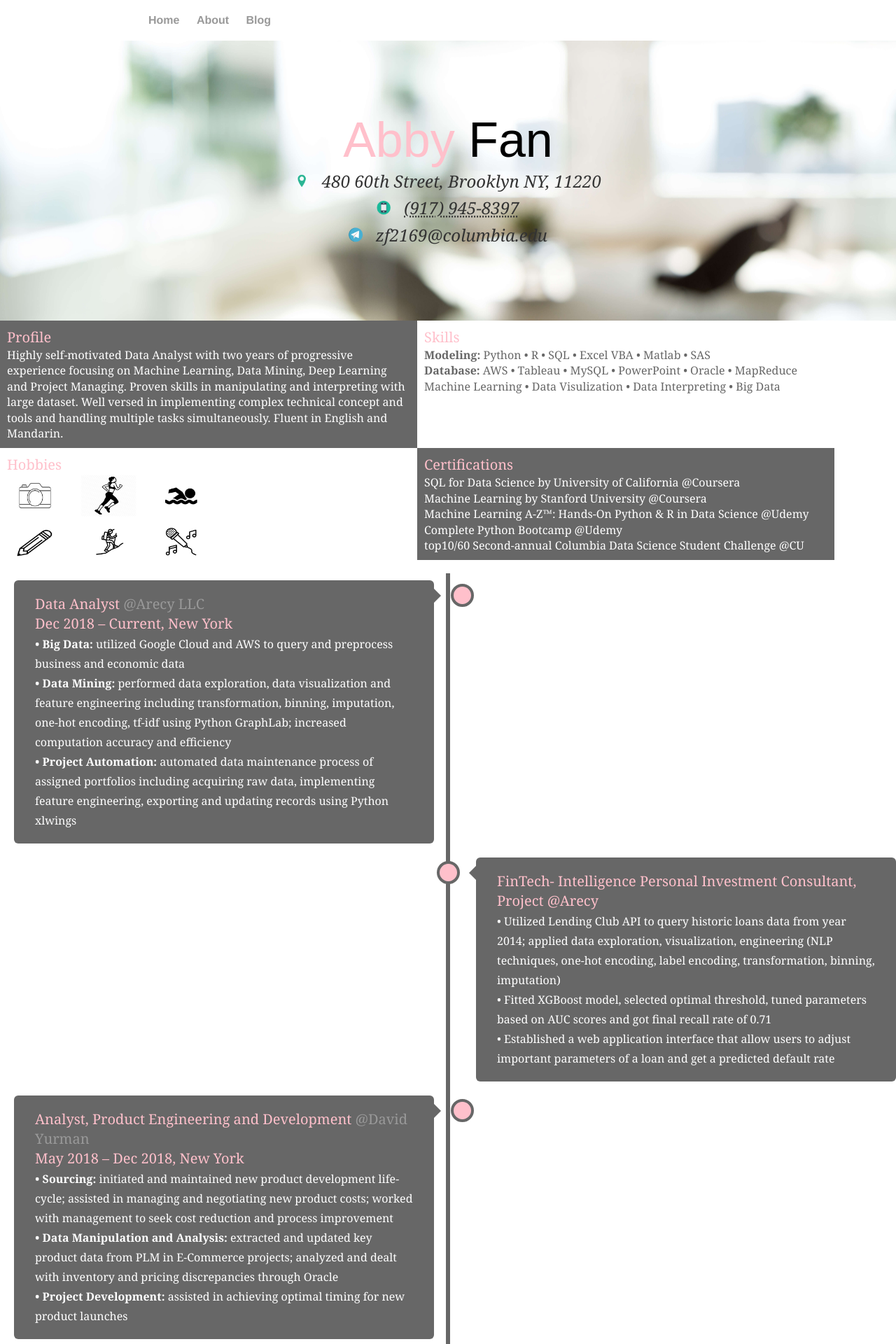
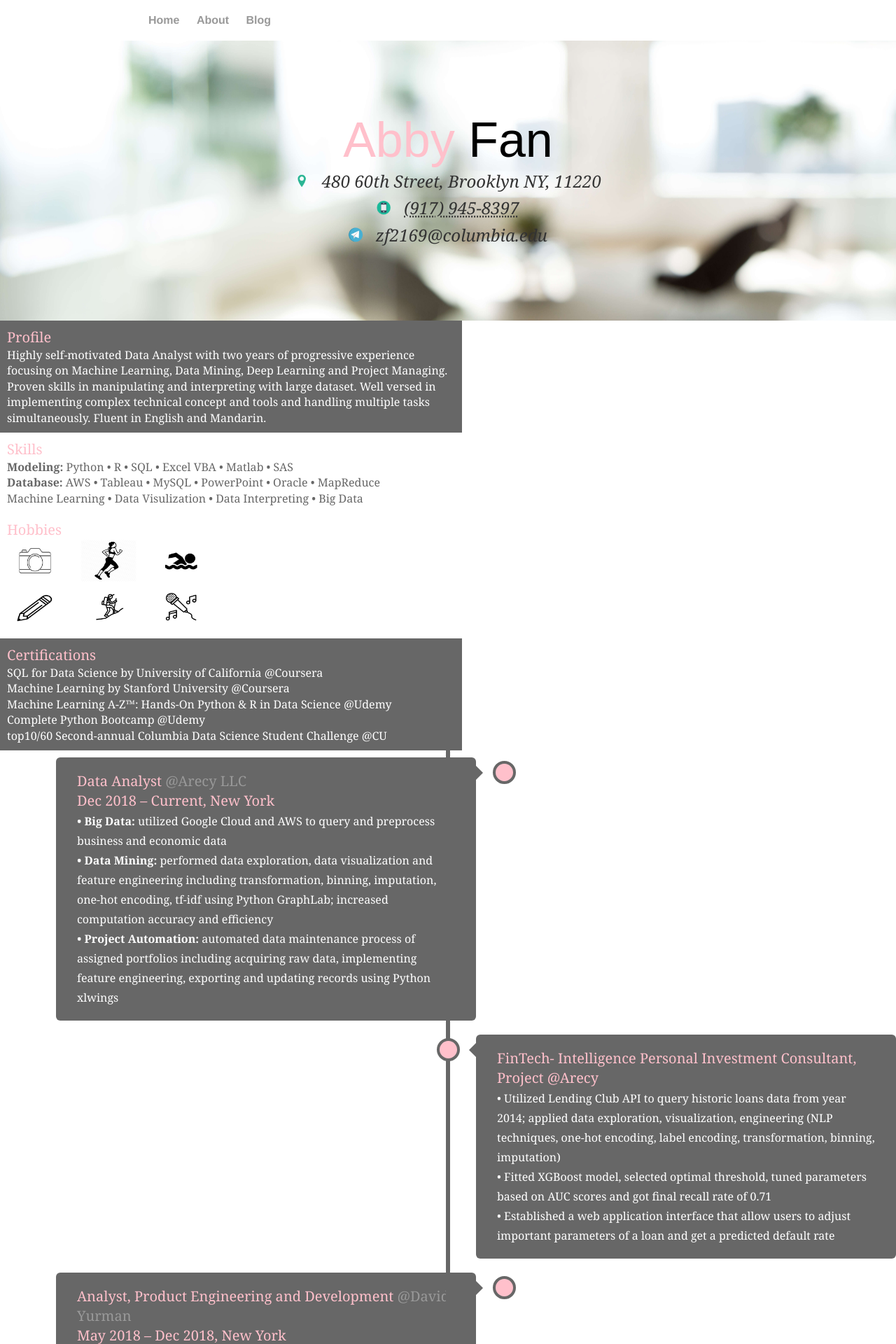
Before and after one commit to zf2169/zf2169.github.io, a Jekyll site: the page built from cv/index.html, in a window 1280 px wide. Shown: the top 1920 px of the page at 70% size. Built offline with Jekyll 4.4.1, drawn with Linux system fonts in a browser that asks for light colours.

Commit message:
Update main.css

```diff
--- a/css/main.css
+++ b/css/main.css
@@ -62,7 +62,7 @@ img.avatar { margin-bottom: 30px; margin-right: 10px;}
 .maintext .post { font-size: 20px; font-family: "Times New Roman", 'Times', 'Serif'; line-height: 1.4em; }
 
 /*CV*/
-.cv { width: 100%; }
+.cv { width: 100%; box-sizing: border-box;}
 .cv-image { background-image: url("/img/cv_bg.jpeg"); background-color: #cccccc; height: 400px; background-position: center;
     background-repeat: no-repeat; background-size: cover; position: relative; }
 .cv-text { text-align: center; position: absolute; top: 50%; left: 50%; transform: translate(-50%, -50%); }
@@ -73,7 +73,7 @@ cv-content { font-size: 16px; font-family: 'Merriweather', Georgia, Times; line-
 /* Create two equal columns that floats next to each other */
 .column {
   float: left;
-  width: 45%;
+  width: 50%;
   padding: 10px;
 }
 
@@ -128,7 +128,7 @@ cv-content { font-size: 16px; font-family: 'Merriweather', Georgia, Times; line-
 
 /* Place the container to the left */
 .left {
-  left: -5%;
+  left: 0%;
 }
 
 /* Place the container to the right */
```
